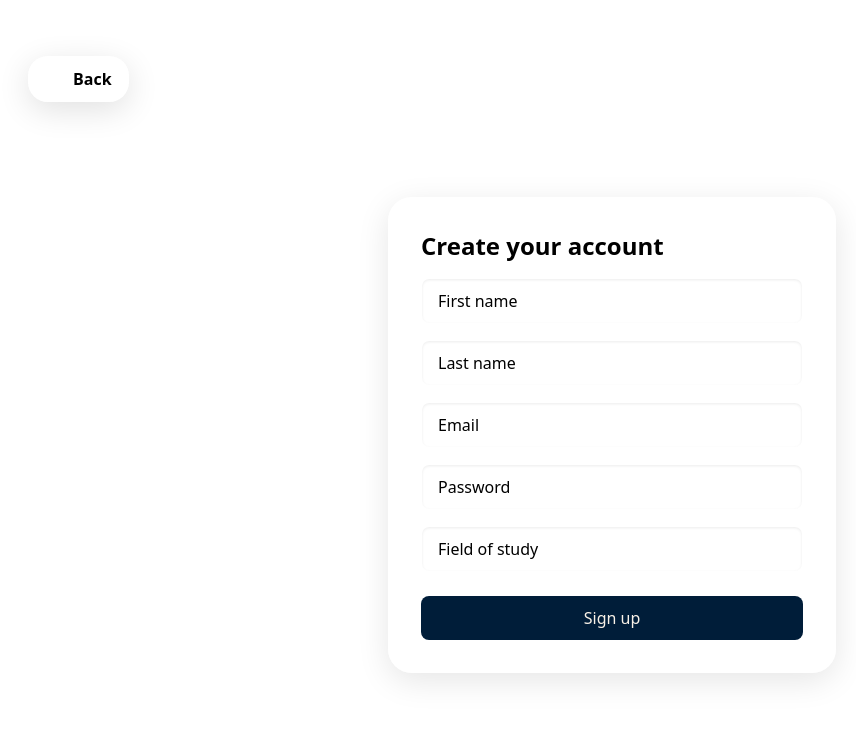
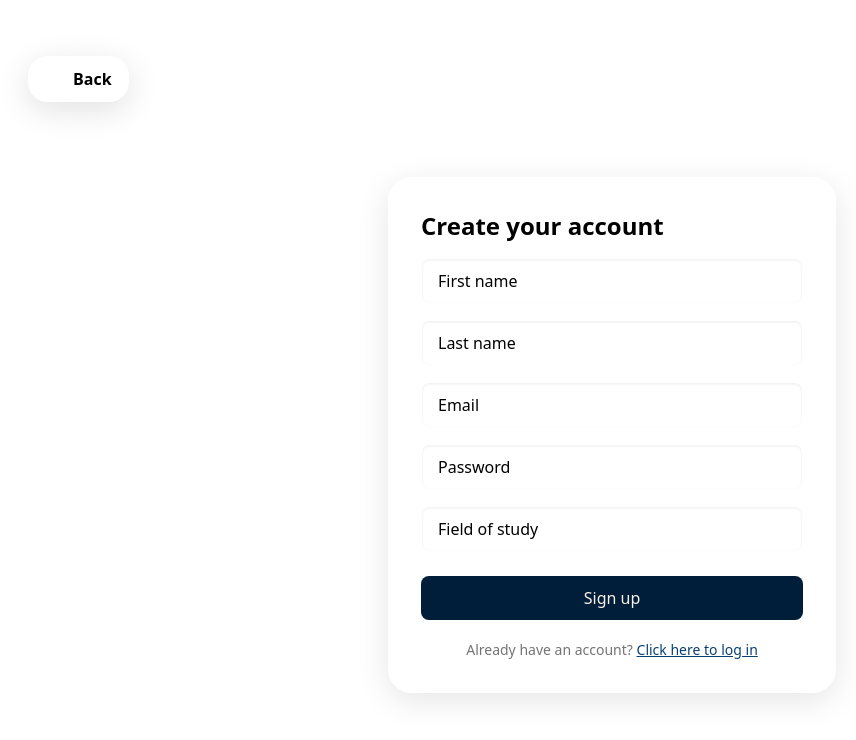
Before and after one commit to inanderinakin/calibrate, a Next.js app in the folder frontend/: page /signup in a window 1280 px wide. Shown: the top 740 px of the page, without its empty margins (28-884 px from the left). Built offline with nearby package versions, Linux system fonts and the light colour scheme; no server answers; some icons are missing.

Commit message:
Signup has a link over to login, the same way login has one over to signup.

```diff
--- a/frontend/app/signup/page.tsx
+++ b/frontend/app/signup/page.tsx
@@ -1,6 +1,7 @@
 "use client";
 
 import { useState, FormEvent } from "react";
+import Link from "next/link";
 import { useRouter } from "next/navigation";
 import { motion } from "framer-motion";
 import { saveProfile } from "@/contexts/AuthContext";
@@ -121,6 +122,16 @@ export default function SignupPage() {
         >
           {t.signup.submit}
         </motion.button>
+
+        <p className="mt-1 text-center text-sm text-[var(--text-muted)]">
+          {t.signup.haveAccount}{" "}
+          <Link
+            href="/login"
+            className="font-medium text-[var(--accent-2)] underline"
+          >
+            {t.signup.logInCta}
+          </Link>
+        </p>
         </motion.form>
       </div>
     </main>
--- a/frontend/lib/translations/signup.ts
+++ b/frontend/lib/translations/signup.ts
@@ -7,6 +7,8 @@ export const signup = {
     fieldOfStudy: "Field of study",
     password: "Password",
     submit: "Sign up",
+    haveAccount: "Already have an account?",
+    logInCta: "Click here to log in",
     genericError: "We could not create your account. Please try again.",
   },
   tr: {
@@ -17,6 +19,8 @@ export const signup = {
     fieldOfStudy: "Çalışma Alanı",
     password: "Şifre",
     submit: "Kayıt Ol",
+    haveAccount: "Zaten hesabınız var mı?",
+    logInCta: "Giriş yapmak için tıklayın",
     genericError: "Hesabınız oluşturulamadı. Lütfen tekrar deneyin.",
   },
 };
```
